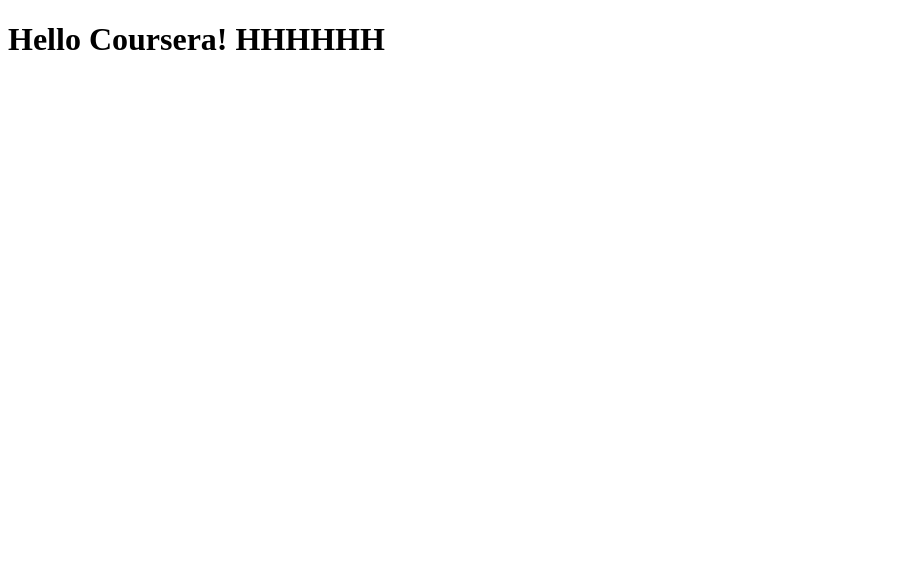
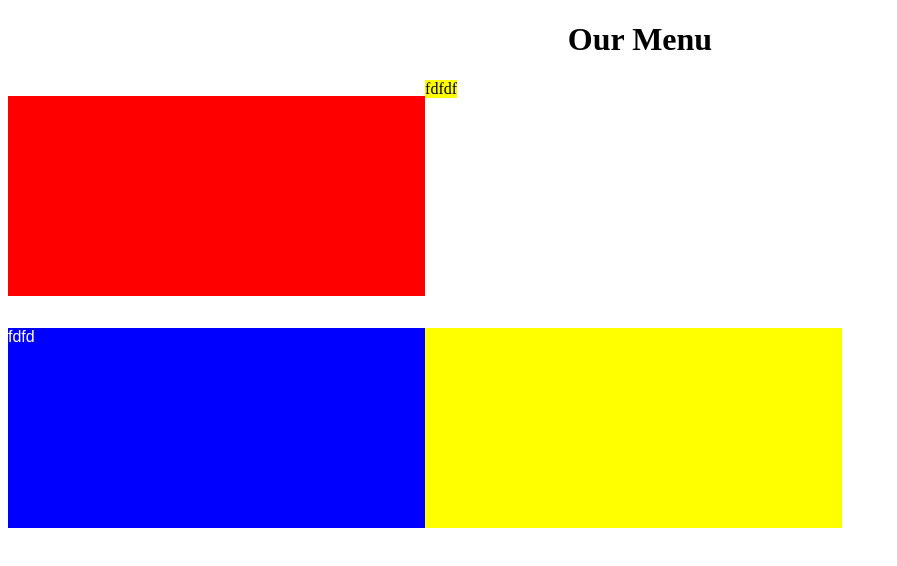
Before and after one commit to patriciajoy/couserarepo, a plain HTML site: page index.html in a window 1280 px wide. Shown: the whole page, without its empty margins (0-897 px from the left). Drawn offline with Linux system fonts and the light colour scheme.

Commit message:
Add files via upload

```diff
--- /dev/null
+++ b/breakpoint.css
@@ -0,0 +1,67 @@
+body {
+background-color: white;
+}
+
+h1 {
+text-align: center;
+}
+
+p {
+width: 600px;
+height: 200px;
+border: 1pt soild black;
+float: left;
+margin-right: auto;
+margin-left: auto;
+font-family: sans-serif;
+color: white;
+position: center;
+
+}
+
+.a {
+background-color: red;
+
+}
+
+#s1 {
+	background-color: yellow;
+	color: black;
+	float: left;
+}
+
+.b{
+background-color: blue;
+}
+
+.c {
+background-color: yellow;
+}
+
+/* desktop ***/
+
+@media (min-width: 992px) {
+
+.a {
+	width: 33%;
+}
+.b {
+width: 33%;
+}
+.c {
+width: 33%;
+}
+}
+
+/*tablet devices*/
+
+@media (min-width: 768px) and (max-width: 991px) {
+
+.a {
+
+}
+}
+
+/* moblie */
+
+@media (max-width: 767px)
--- a/index.html
+++ b/index.html
@@ -1,11 +1,17 @@
 <!DOCTYPE html>
 <html>
 <head>
+	<link rel="stylesheet" href="breakpoint.css">
 	<title>
-		Hello Coursera!
+		Get ready for some stuff i threw together in 5 mins
 	</title>
 </head>
 <body>
-<h1> Hello Coursera! HHHHHH</h1>
+<h1> Our Menu </h1>
+
+<div>
+<p class="a"> <section id="s1">fdfdf </section> </p>
+<p class="b">fdfd </p>
+<p class="c"></p>
 </body>
 </html>
```
